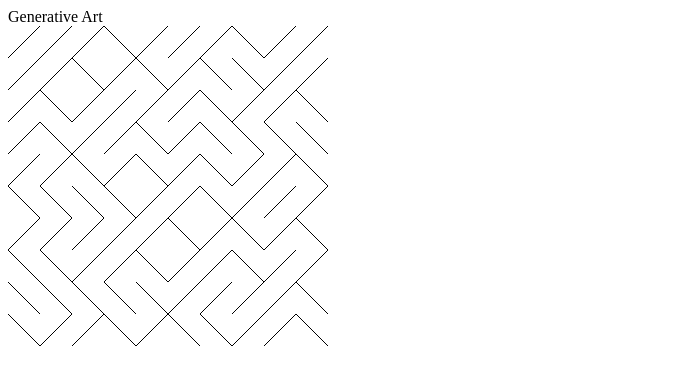
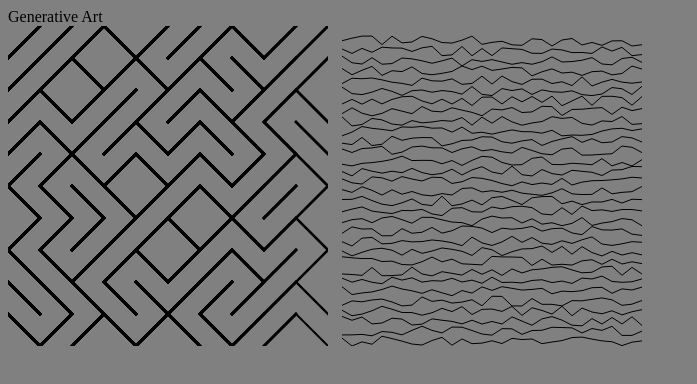
Before and after one commit to ericlovesmath/generative-art, a website built with Vite: page index.html in a window 1280 px wide. Shown: the whole page, without its empty margins (0-697 px from the left). Built offline with nearby package versions, Linux system fonts and the light colour scheme.

Commit message:
Joy Division

```diff
--- a/index.html
+++ b/index.html
@@ -11,6 +11,7 @@
 <body>
   <header>Generative Art</header>
   <canvas id="tiled-lines"></canvas>
+  <canvas id="joy-division"></canvas>
 </body>
 
 <script type="module" src="/src/main.ts"></script>
--- /dev/null
+++ b/src/joy-division.ts
@@ -0,0 +1,46 @@
+const canvas = document.querySelector<HTMLCanvasElement>("#joy-division")!;
+const ctx = canvas.getContext("2d")!;
+
+const width = 320;
+const height = 320;
+canvas.width = width;
+canvas.height = height;
+
+type Point = {
+  x: number;
+  y: number;
+}
+
+export function joyDivision() {
+
+  // Variables
+  const step = 10;
+  const lines: Point[][] = [];
+
+  // Generate Points so *lines* holds a list of a *line* horizontal points
+  for (let y = step; y <= height - step; y += step) {
+    let line: Point[] = [];
+    for (let x = step; x <= width - step; x += step) {
+      let randint = Math.random() * 10;
+      line.push({
+        x,
+        y: y + randint
+      });
+
+    }
+    lines.push(line);
+  }
+
+  // Draws each line for line in lines
+  // TODO: WITH FOREACH?
+  for (let x = 0; x < lines.length; x++) {
+    ctx.beginPath();
+    ctx.moveTo(lines[x][0].x, lines[x][0].y);
+    for (let y = 0; y < lines[x].length; y++) {
+      ctx.lineTo(lines[x][y].x, lines[x][y].y);
+    }
+    ctx.stroke();
+  }
+
+
+}
--- a/src/main.ts
+++ b/src/main.ts
@@ -1,4 +1,6 @@
 import './style.css'
 import { tiledLines } from './tiled-lines'
+import { joyDivision } from './joy-division'
 
 tiledLines();
+joyDivision();
--- a/src/style.css
+++ b/src/style.css
@@ -6,3 +6,9 @@
   color: #2c3e50;
   margin-top: 60px;
 }
+
+body {
+
+  background-color: gray;
+
+}
--- a/src/tiled-lines.ts
+++ b/src/tiled-lines.ts
@@ -3,15 +3,15 @@ const ctx = canvas.getContext("2d")!;
 
 const width = 320;
 const height = 320;
-const step = 32;
-
-ctx.lineCap = 'square';
-ctx.lineWidth = 2;
-
 canvas.width = width;
 canvas.height = height;
 
 export function tiledLines() {
+
+  // Variables
+  const step = 32;
+  ctx.lineCap = 'square';
+  ctx.lineWidth = 2;
 
   /** Draws diagonal line in a random direction */
   function diagLine(x: number, y: number, width: number, height: number) {
```
